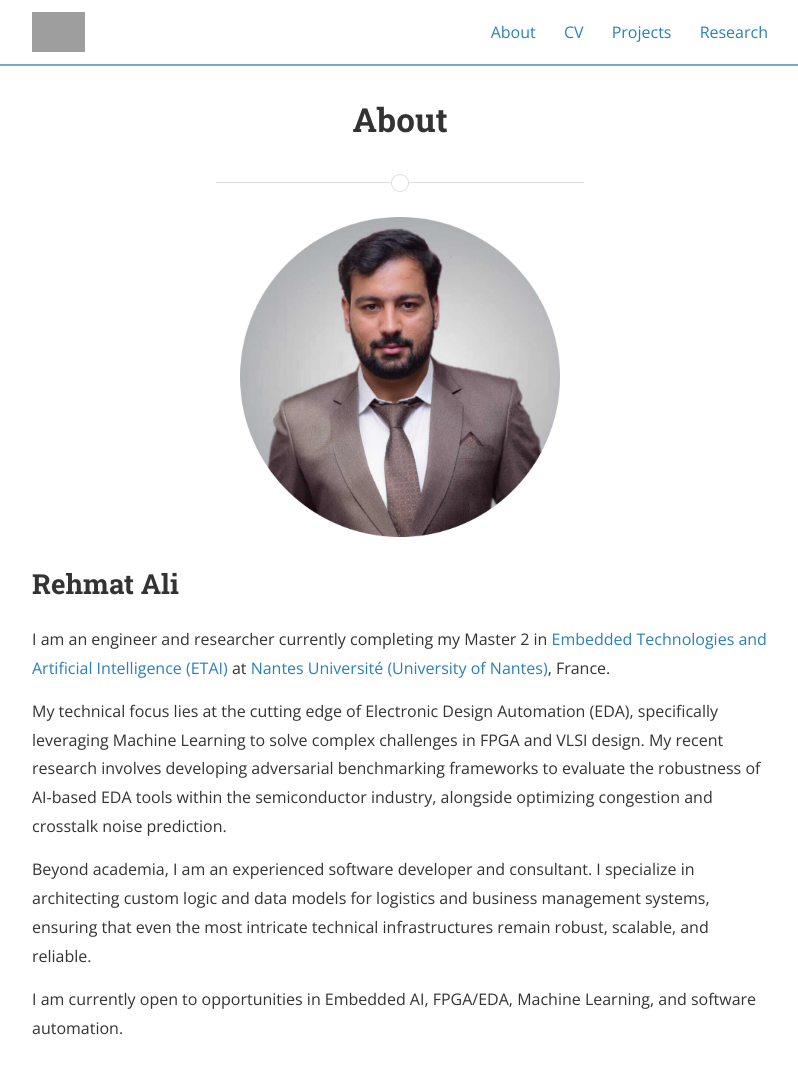
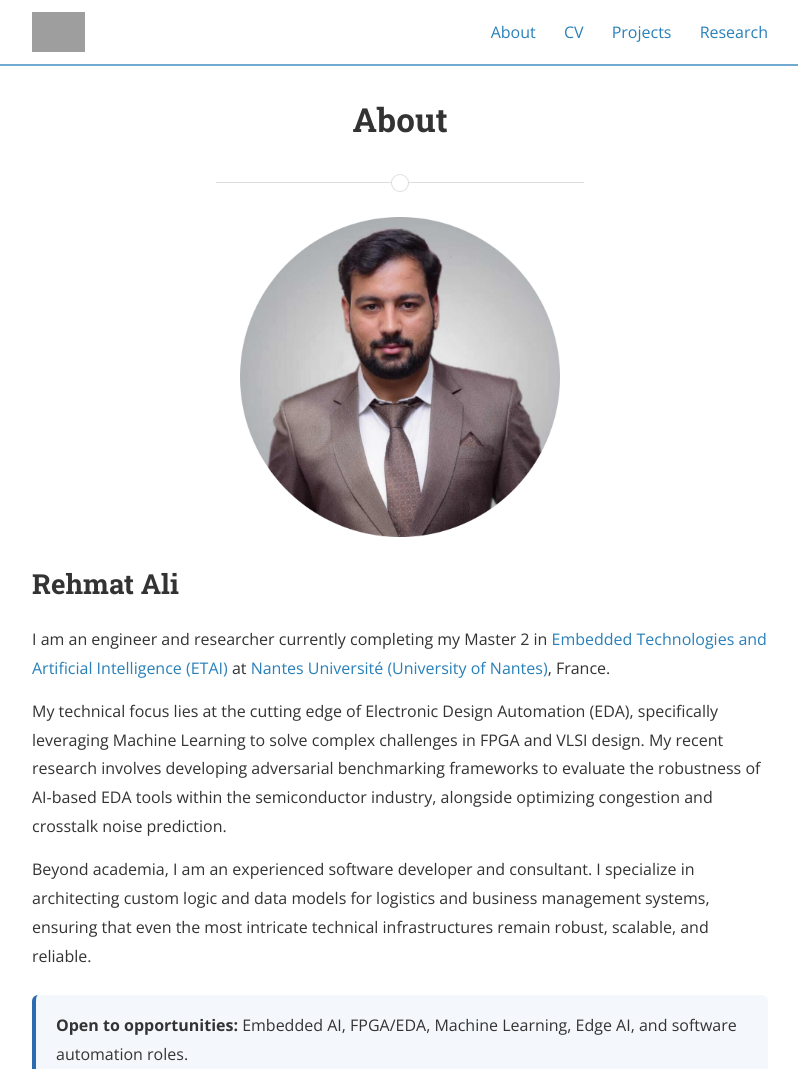
Before and after one commit to Rehmatali-cv/Rehmatali-cv.github.io, a Jekyll site: the page built from about.md, in a window 1280 px wide and 1201 px high, cut to the strip 0-1069 px from the top of the window. Shown: the whole strip, without its empty margins (240-1038 px from the left). Built offline with Jekyll 4.4.1, drawn with Linux system fonts in a browser that asks for light colours; nearby versions of some CDN libraries; grey boxes are pictures that could not be loaded.

Commit message:
Update about.md

```diff
--- a/about.md
+++ b/about.md
@@ -15,6 +15,13 @@ My technical focus lies at the cutting edge of Electronic Design Automation (EDA
 
 Beyond academia, I am an experienced software developer and consultant. I specialize in architecting custom logic and data models for logistics and business management systems, ensuring that even the most intricate technical infrastructures remain robust, scalable, and reliable.
 
-<p>
-  I am currently open to opportunities in Embedded AI, FPGA/EDA, Machine Learning, and software automation.
-</p>
+<div style="
+  margin-top: 25px;
+  padding: 16px 20px;
+  border-left: 4px solid #2b6cb0;
+  background-color: #f4f8fc;
+  border-radius: 6px;
+">
+  <strong>Open to opportunities:</strong> Embedded AI, FPGA/EDA, Machine Learning,
+  Edge AI, and software automation roles.
+</div>
```
